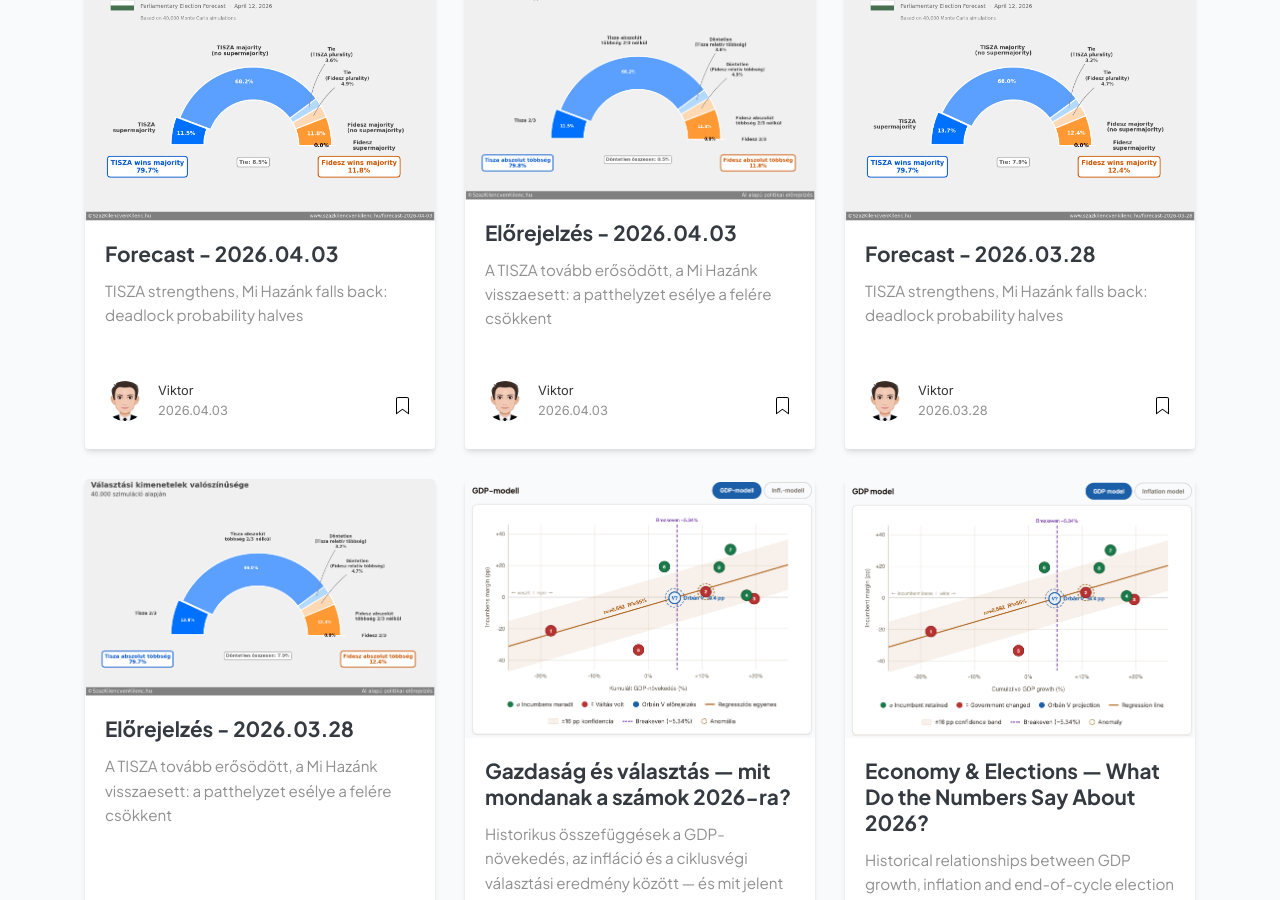
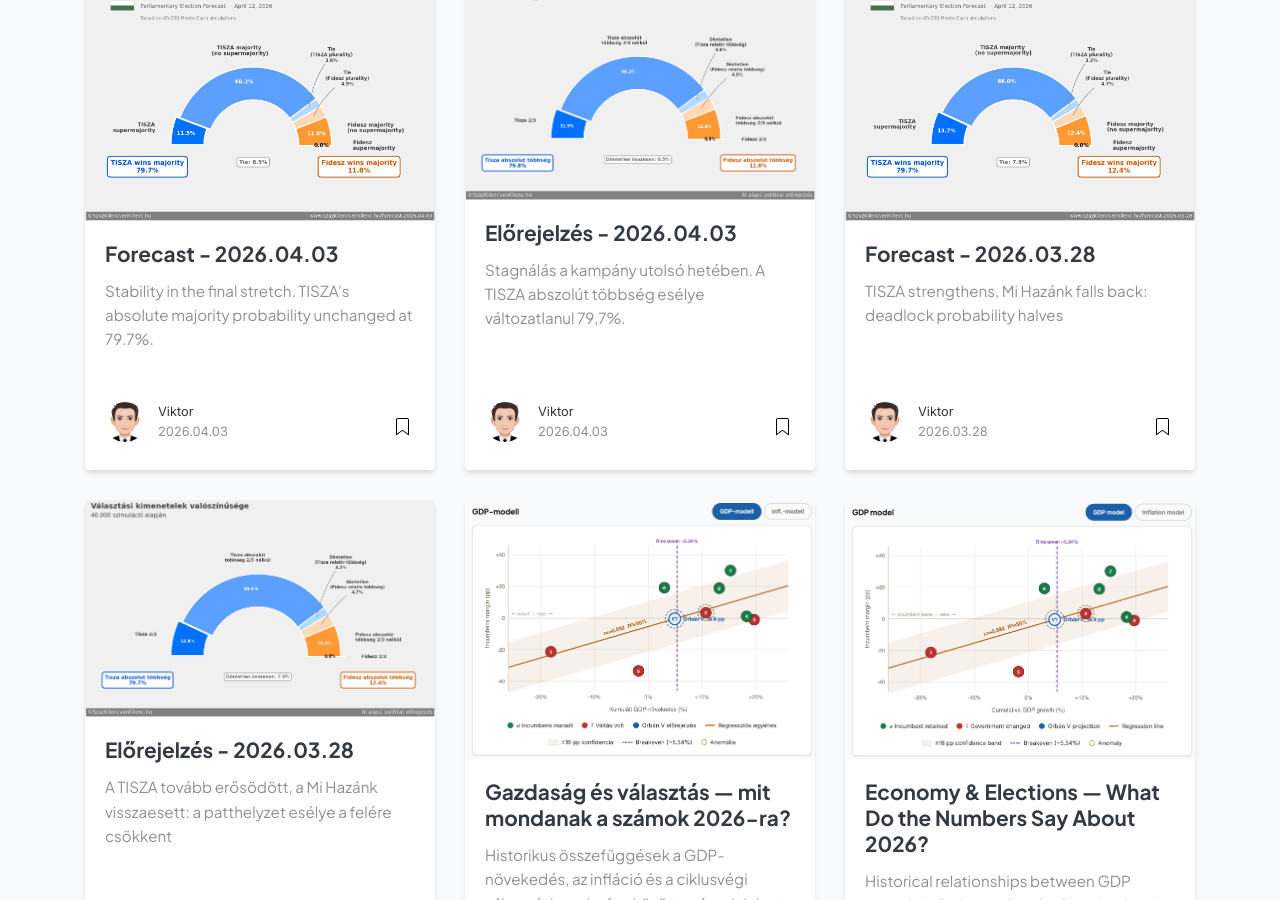
Before and after one commit to vtisza/szazkilencvenkilenc, a Jekyll site: the page built from _pages/tags.md, in a window 1280 px wide and 900 px high, scrolled down 9285 px. Built offline with Jekyll 4.4.1, drawn with Linux system fonts in a browser that asks for light colours; nearby versions of some CDN libraries; comment, search, counter and statistics services are not loaded; some of the changed text lies outside the part shown.

Commit message:
feat: modify headlines for latest forecast

```diff
--- a/_posts/2026-04-03-eredmenyek-2026-04-03.md
+++ b/_posts/2026-04-03-eredmenyek-2026-04-03.md
@@ -5,11 +5,10 @@ author: Viktor
 categories: []
 tags: [előrejelzés, "2026", "április"]
 image: assets/images/20260403/kimenetek.png
-description: "A TISZA tovább erősödött, a Mi Hazánk visszaesett: a patthelyzet esélye a felére csökkent"
+description: "Stagnálás a kampány utolsó hetében. A TISZA abszolút többség esélye változatlanul 79,7%."
 featured: true
 hidden: false
 ---
-
 A 2026-os országgyűlési választásig **kilenc nap van hátra**. A legfrissebb, 40.000 Monte Carlo szimulációra épülő **Krónikás-v3** modellünk szerint a helyzet **lényegében változatlan** a március 28-i frissítéshez képest. A modell 40.000 lehetséges választási forgatókönyvet futtat le, és megnézi, melyik párt hány esetben szerez önálló kormánytöbbséget (legalább 100 mandátumot). A forgatókönyvek **79,7%-ában a TISZA** győz önállóan. A Mi Hazánk bejutási esélye kis mértékben emelkedett, a kép egésze pedig stabilizálódott. A kampány utolsó hetében a modell szerint a nagyobb elmozduláshoz rendkívüli eseményre lenne szükség.
 
 ---
@@ -31,13 +30,13 @@ A Bayesi idősor-modellünk legfrissebb becslése szerint a pártok támogatotts
 
 ![Pártok latens népszerűségének alakulása](/assets/images/20260403/idosor.png)
 
-| Párt | Népszerűség |
-| --- | --- |
-| **TISZA** | **47,4%** |
+| Párt                 | Népszerűség  |
+| --------------------- | --------------- |
+| **TISZA**       | **47,4%** |
 | **Fidesz-KDNP** | **42,0%** |
-| Mi Hazánk | 5,4% |
-| MKKP | 2,6% |
-| DK | 2,5% |
+| Mi Hazánk            | 5,4%            |
+| MKKP                  | 2,6%            |
+| DK                    | 2,5%            |
 
 A TISZA **5,4 százalékpontos előnnyel vezet**. Ez minimálisan szűkebb, mint egy héttel ezelőtt (5,7 pp), de a modell bizonytalansági sávján belül ez a különbség nem szignifikáns. A helyzet lényegében stagnál.
 
@@ -53,13 +52,13 @@ A választás napjára vonatkozó előrejelzésünk szerint a TISZA a szimuláci
 
 Az alábbi táblázat a szimulációk alapján várható átlagos mandátumszámokat mutatja:
 
-| Párt | Átlagos mandátumszám |
-| --- | --- |
-| **TISZA** | **112,7** |
-| **Fidesz-KDNP** | **82,3** |
-| Mi Hazánk | 4,0 |
-| DK | 0,0 |
-| MKKP | 0,0 |
+| Párt                 | Átlagos mandátumszám |
+| --------------------- | ----------------------- |
+| **TISZA**       | **112,7**         |
+| **Fidesz-KDNP** | **82,3**          |
+| Mi Hazánk            | 4,0                     |
+| DK                    | 0,0                     |
+| MKKP                  | 0,0                     |
 
 A TISZA átlagos mandátumszáma **112,7**, ami stabilan a 100-as többségi küszöb felett marad. A Fidesz-KDNP átlaga **82,3**.
 
@@ -69,13 +68,13 @@ A TISZA átlagos mandátumszáma **112,7**, ami stabilan a 100-as többségi kü
 
 ![Választási kimenetelek valószínűsége](/assets/images/20260403/kimenetek.png)
 
-| Kimenetel | Valószínűség |
-| --- | --- |
-| **TISZA többség (100 mandátum felett)** | **79,7%** |
-| **Fidesz-KDNP többség (100 mandátum felett)** | **11,8%** |
-| **Patthelyzet (egyik sem ér el 100-at)** | **8,5%** |
-| TISZA kétharmados többség (133 felett) | 11,4% |
-| Fidesz-KDNP kétharmados többség (133 felett) | 0,0% |
+| Kimenetel                                              | Valószínűség |
+| ------------------------------------------------------ | ---------------- |
+| **TISZA többség (100 mandátum felett)**       | **79,7%**  |
+| **Fidesz-KDNP többség (100 mandátum felett)** | **11,8%**  |
+| **Patthelyzet (egyik sem ér el 100-at)**        | **8,5%**   |
+| TISZA kétharmados többség (133 felett)              | 11,4%            |
+| Fidesz-KDNP kétharmados többség (133 felett)        | 0,0%             |
 
 A nagy kép egy hete nem változott érdemben. De mit jelent pontosan a **79,7%-os TISZA többségi esély**? Azt, hogy a 40.000 szimulációból 31.880-ban a TISZA megszerzi a 100 mandátumot, és önálló kormánytöbbséget alakíthat, ehhez senki másra nem szorul. A maradék 20%-ban vagy a Fidesz-KDNP nyeri a többséget (11,8%), vagy egyik párt sem éri el a 100-as küszöböt (8,5%).
 
@@ -95,11 +94,11 @@ A patthelyzet akkor állna elő, ha **egyik párt sem éri el önállóan a 100
 
 ![Kis pártok bejutási esélye](/assets/images/20260403/kispartok.png)
 
-| Párt | Bejutási esély | Várható szavazatarány |
-| --- | --- | --- |
-| **Mi Hazánk** | **62,5%** | **5,4%** |
-| DK | 0,0% | 2,5% |
-| MKKP | 0,0% | 2,6% |
+| Párt                | Bejutási esély | Várható szavazatarány |
+| -------------------- | ---------------- | ------------------------ |
+| **Mi Hazánk** | **62,5%**  | **5,4%**           |
+| DK                   | 0,0%             | 2,5%                     |
+| MKKP                 | 0,0%             | 2,6%                     |
 
 A Mi Hazánk bejutási esélye a március 28-i 61,0%-ról **62,5%-ra emelkedett**. A párt átlagos szavazataránya 5,5% körül stabilizálódott. A küszöb (5%) közel van, és a bizonytalanság magas: a modell szerint nagyjából hat szimulációból négy esetén bejutnak, és kettő esetén nem. Ez az egy tény önmagában a legtöbb bizonytalanságot hordozza a végeredmény szempontjából.
 
@@ -109,12 +108,12 @@ A DK és az MKKP változatlanul a bejutási küszöb alatt marad, érdemi esély
 
 ## Koalíciós forgatókönyvek
 
-| Koalíció | Többség esélye | Kétharmad esélye |
-| --- | --- | --- |
-| **Fidesz-KDNP egyedül** | 11,8% | 0,0% |
-| Fidesz + Mi Hazánk | 20,3% | 0,0% |
-| **TISZA egyedül** | 79,7% | 11,4% |
-| TISZA + Mi Hazánk | 88,2% | 16,3% |
+| Koalíció                     | Többség esélye | Kétharmad esélye |
+| ------------------------------ | ----------------- | ------------------ |
+| **Fidesz-KDNP egyedül** | 11,8%             | 0,0%               |
+| Fidesz + Mi Hazánk            | 20,3%             | 0,0%               |
+| **TISZA egyedül**       | 79,7%             | 11,4%              |
+| TISZA + Mi Hazánk             | 88,2%             | 16,3%              |
 
 A Fidesz + Mi Hazánk koalíció többségi esélye **20,3%**, ami nem változott érdemben a múlt héti 20,2%-hoz képest. A koalíciós számtan a Mi Hazánk helyzetétől függ a legjobban: ha bejutnak, a jobboldal egy szimulációban az ötből egyszer tud többséget alkotni; ha nem jutnak be, a Fidesz önálló többségi esélye csupán 11,8%.
 
@@ -122,16 +121,16 @@ A Fidesz + Mi Hazánk koalíció többségi esélye **20,3%**, ami nem változot
 
 ## Mi változott az előző elemzés óta?
 
-| Mutató | Már. 28. | Ápr. 3. | Változás |
-| --- | --- | --- | --- |
-| TISZA többség esélye | 79,7% | 79,7% | -- |
-| Fidesz többség esélye | 12,4% | 11,8% | 📉 -0,6 pp |
-| Patthelyzet esélye | 7,9% | 8,5% | 📈 +0,6 pp |
-| TISZA kétharmad esélye | 13,8% | 11,4% | 📉 -2,4 pp |
-| Mi Hazánk bejutási esélye | 61,0% | 62,5% | 📈 +1,5 pp |
-| TISZA szavazatarány (átlag) | 47,4% | 47,4% | -- |
-| Fidesz szavazatarány (átlag) | 41,7% | 42,0% | 📈 +0,3 pp |
-| TISZA medián mandátumszám | 113 | 112 | 📉 -1 |
+| Mutató                        | Már. 28. | Ápr. 3. | Változás |
+| ------------------------------ | --------- | -------- | ---------- |
+| TISZA többség esélye        | 79,7%     | 79,7%    | --         |
+| Fidesz többség esélye       | 12,4%     | 11,8%    | 📉 -0,6 pp |
+| Patthelyzet esélye            | 7,9%      | 8,5%     | 📈 +0,6 pp |
+| TISZA kétharmad esélye       | 13,8%     | 11,4%    | 📉 -2,4 pp |
+| Mi Hazánk bejutási esélye   | 61,0%     | 62,5%    | 📈 +1,5 pp |
+| TISZA szavazatarány (átlag)  | 47,4%     | 47,4%    | --         |
+| Fidesz szavazatarány (átlag) | 41,7%     | 42,0%    | 📈 +0,3 pp |
+| TISZA medián mandátumszám   | 113       | 112      | 📉 -1      |
 
 A változások egytől egyig a modell bizonytalansági sávján belül maradnak. Az elmúlt hét lényegében nem hozott érdemi elmozdulást. A képet inkább a **stabilitás** jellemzi, mint a mozgás.
 
--- a/_posts/2026-04-03-forecast-2026-04-03.md
+++ b/_posts/2026-04-03-forecast-2026-04-03.md
@@ -6,7 +6,7 @@ categories: []
 tags: ["forecast", "2026", "April", "English"]
 lang: en
 image: assets/images/20260403eng/outcomes.png
-description: "TISZA strengthens, Mi Hazánk falls back: deadlock probability halves"
+description: "Stability in the final stretch. TISZA's absolute majority probability unchanged at 79.7%."
 featured: true
 hidden: false
 ---
```
